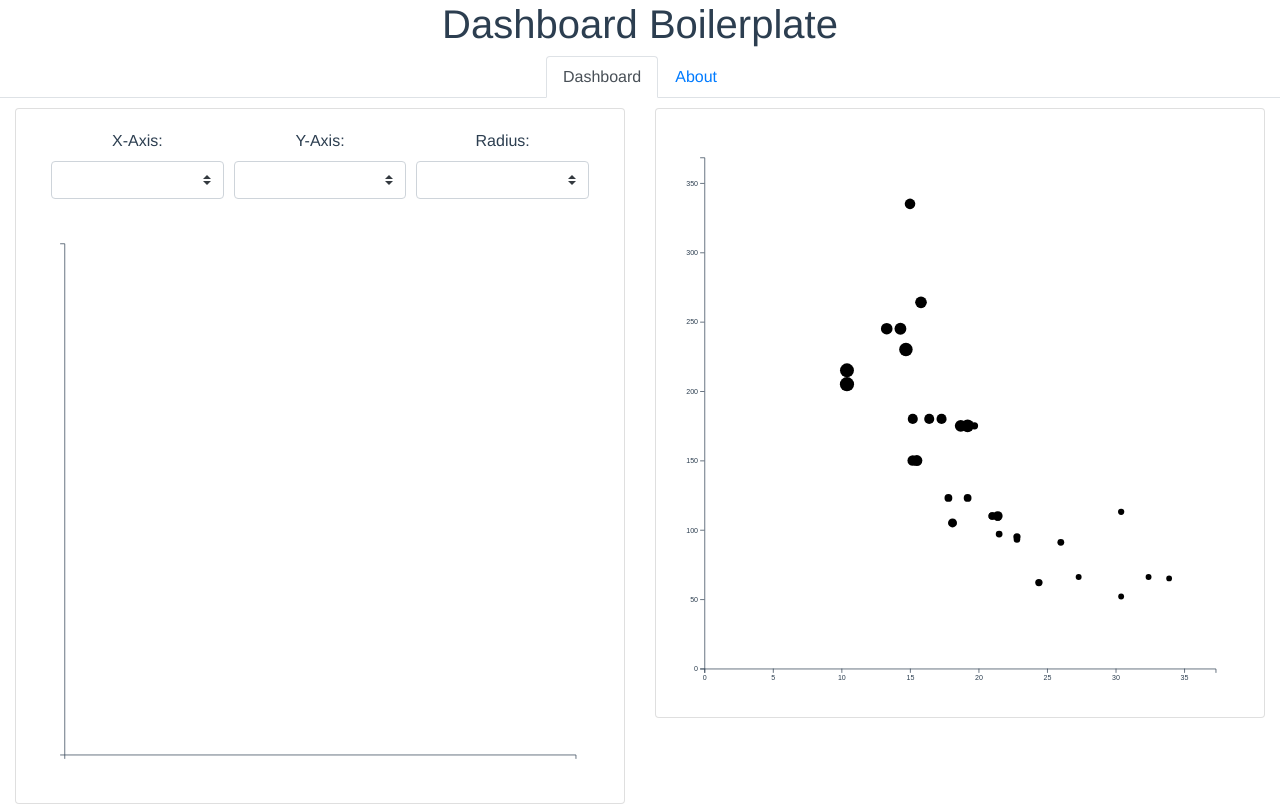
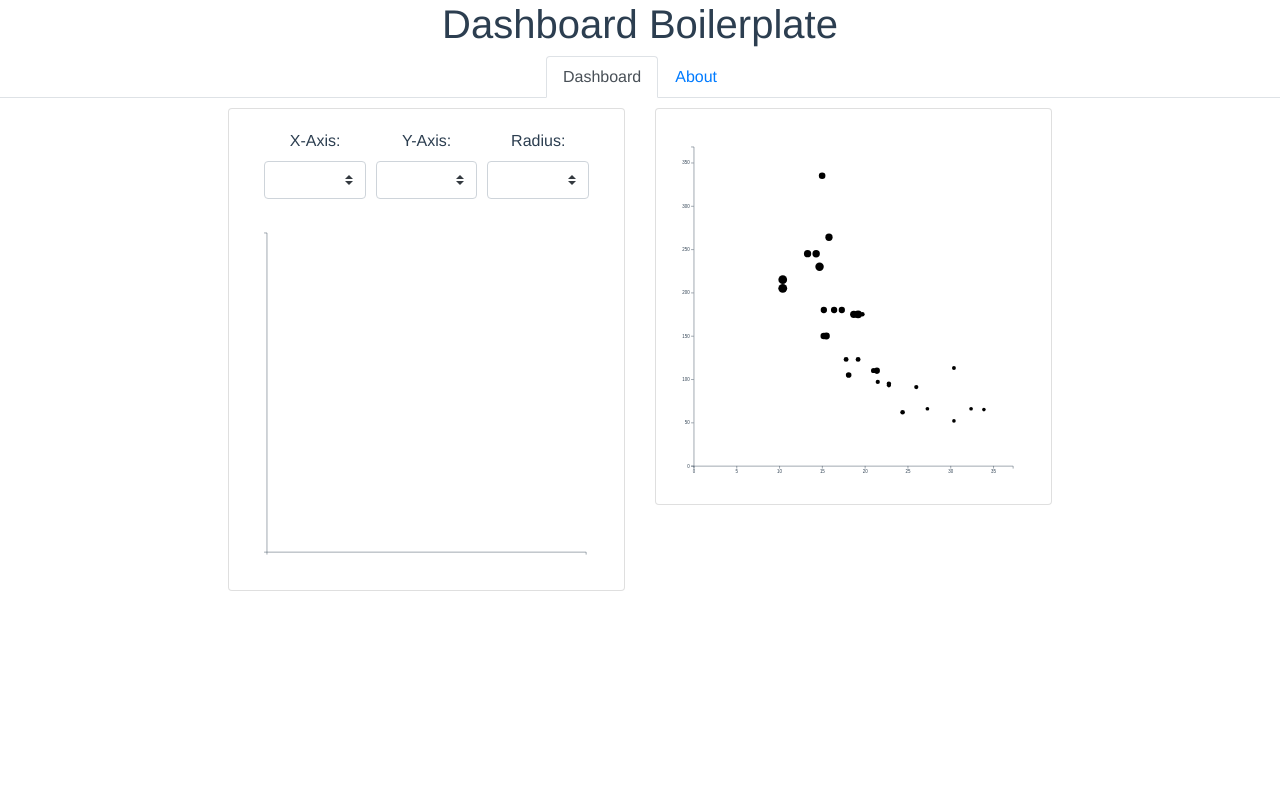
Before and after one commit to cedrickrause/vue-dashboard-boilerplate, a Vue app: page / in a window 1280 px wide. Built offline with nearby package versions, Linux system fonts and the light colour scheme.

Commit message:
Minor layouting

```diff
--- a/src/views/Dashboard.vue
+++ b/src/views/Dashboard.vue
@@ -1,13 +1,13 @@
 <template>
   <div class="dashboard">
     <b-container fluid>
-      <b-row>
-        <b-col>
+      <b-row align-h="center">
+        <b-col cols="4">
           <b-card>
             <scatter-plot-wrapper v-if="getData" :dataset="getData" />
           </b-card>
         </b-col>
-        <b-col>
+        <b-col cols="4">
           <b-card>
             <scatter-plot v-if="getData"
               :dataset="getData"
```
